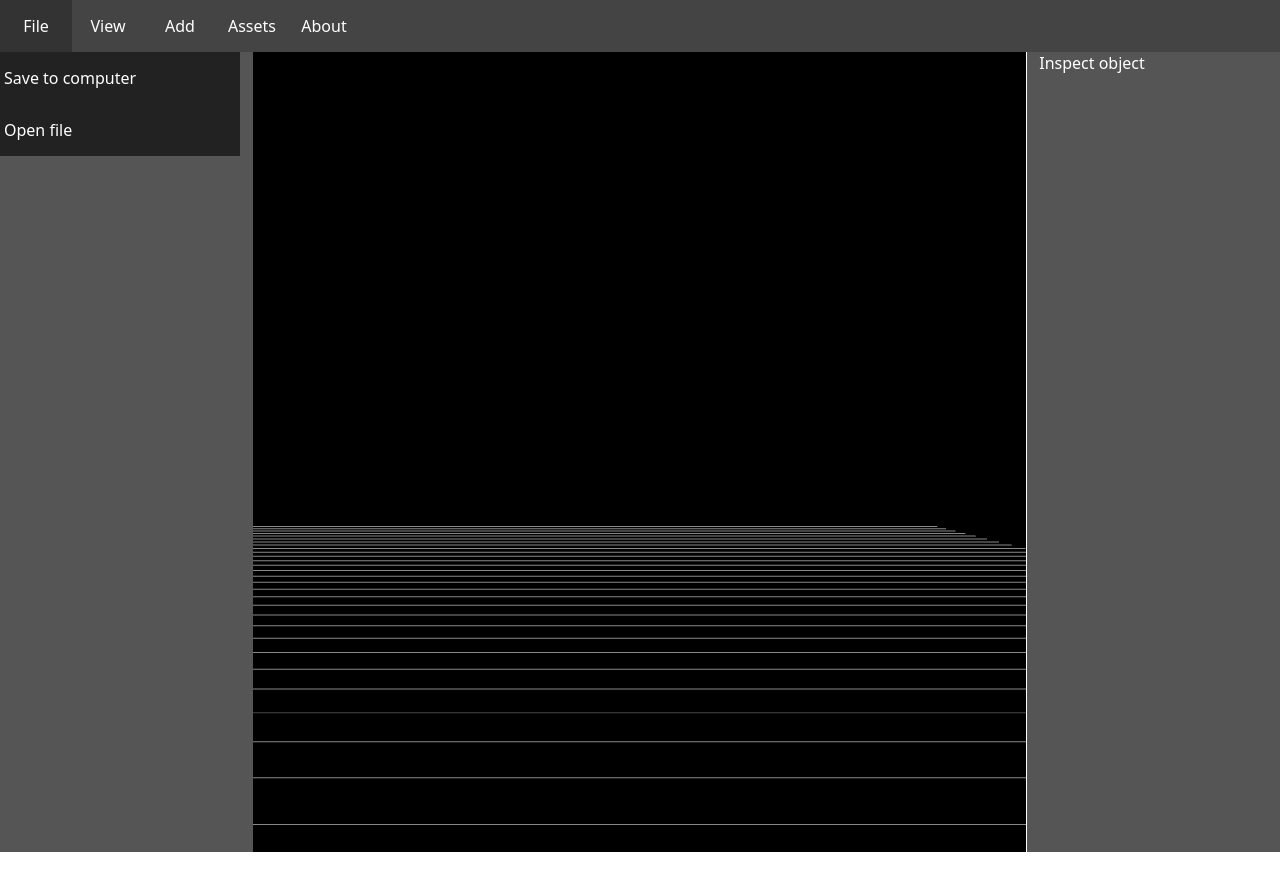
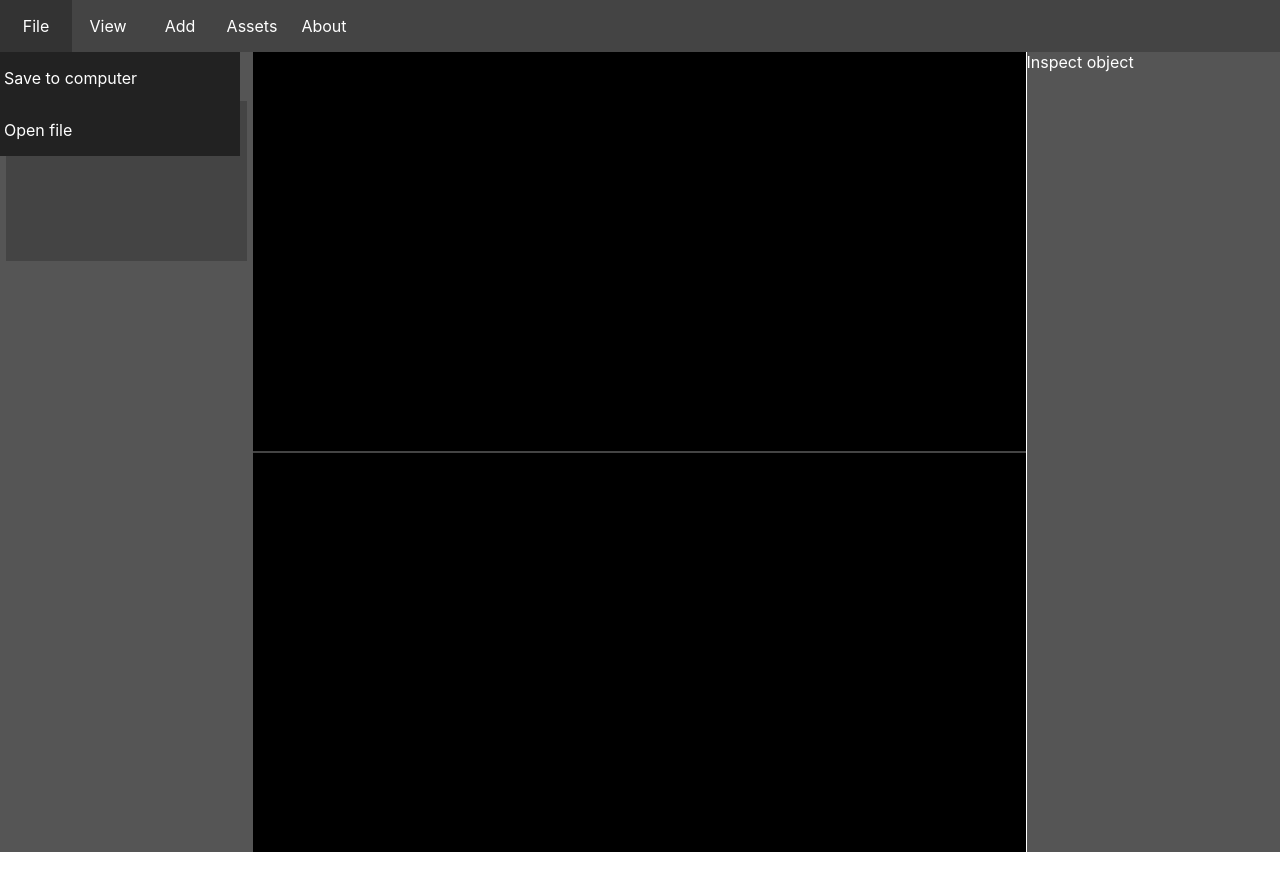
Before and after one commit to angeloaf20/LoafEngine, a website built with Vite: page LoafEngine/index.html in a window 1280 px wide. After the commit the page ends 852 px from the top, so only its background shows below. Built offline with nearby package versions, Linux system fonts and the light colour scheme.

Commit message:
adding children to hierarchy

```diff
--- a/LoafEngine/index.html
+++ b/LoafEngine/index.html
@@ -37,21 +37,24 @@
       </div>
       <div class="lower-panes">
         <div class="panel left-pane">
-          Scene tree
+          Scene Hierarchy
           <div id="scene-name" class="scene-name">SceneName</div>
-          <div class="scene-hierarchy"></div>
-          <div class="draggable" style="float: right;"></div>
+          <div class="scene-hierarchy-container">
+            <div class="scene-hierarchy" id="scene-hierarchy">
+              <ul id="scene-children">
+              </ul>
+            </div>
+          </div>
         </div>
         <div id="render-container" class="render-container">
         </div>
         <div class="panel right-pane">
           Inspect object
-          <div class="draggable" style="float: left;"></div>
         </div>
       </div>
     </div>
     <script type="module" src="/src/main.js"></script>
-    <script type="module" src="./src/ui/ResizePanel.js"></script>
     <script type="module" src="./src/ui/Toolbar.Add.js"></script>
+    <script type="module" src="./src/ui/SceneChildren.js"></script>
   </body>
 </html>
--- a/LoafEngine/src/Core/LoafRender.js
+++ b/LoafEngine/src/Core/LoafRender.js
@@ -38,6 +38,7 @@ class LoafRender {
         this.scene_ = new THREE.Scene();
         this.camera = new THREE.PerspectiveCamera( 75, this.renderContainer.clientWidth / this.renderContainer.clientHeight, 0.1, 2000 );
         this.camera.position.set( 5, 5, 10 );
+        this.camera.name = "Camera";
 
 
         this.renderer.setSize( this.renderContainer.clientWidth, this.renderContainer.clientHeight );
@@ -46,11 +47,16 @@ class LoafRender {
         controls.update();
 
         this.gridHelper = new THREE.GridHelper( 50, 50 );
+        this.gridHelper.name = "Grid helper";
         this.scene_.add( this.gridHelper );
 
         this.axesHelper = new THREE.AxesHelper( 2 );
         this.axesHelper.position.x = -5;
         this.axesHelper.position.y = 5;
+        this.axesHelper.name = "Axes helper";
+
+        this.renderableItems = new THREE.Group();
+        this.renderableItems.add(this.camera);
 
 
         this.renderContainer.appendChild( this.renderer.domElement );
--- a/LoafEngine/src/UI/AddMesh.js
+++ b/LoafEngine/src/UI/AddMesh.js
@@ -4,9 +4,9 @@ class AddMesh {
     constructor( meshType, scene ) {
         this.scene = scene;
         this.mesh = meshType;
-        console.log(this.mesh);
         this.selectMesh( this.mesh );
     }
+
 
     selectMesh( meshType ) {
         switch( meshType ) {
@@ -17,6 +17,7 @@ class AddMesh {
             case ( "Sphere"):
                 this.createSphere( 5, 32, 16 , this.scene);
                 console.log("Adding sphere to scene");
+                break;
             default:
                 console.warn("not valid mesh!");
                 break;
@@ -27,7 +28,9 @@ class AddMesh {
         const boxGeo = new THREE.BoxGeometry( width, height, depth );
         const boxMat = new THREE.MeshBasicMaterial();
         const box = new THREE.Mesh( boxGeo, boxMat );
+        box.name = "Box";
         scene.add(box);
+        console.log(scene.children);
         return box;
     }
 
@@ -35,6 +38,7 @@ class AddMesh {
         const sphereGeo = new THREE.SphereGeometry( radius, widthSegments, heightSegments );
         const sphereMat = new THREE.MeshBasicMaterial();
         const sphere = new THREE.Mesh( sphereGeo, sphereMat );
+        sphere.name = "Sphere";
         scene.add(sphere);
         return sphere;
     }
--- /dev/null
+++ b/LoafEngine/src/UI/SceneChildren.js
@@ -0,0 +1,33 @@
+class SceneChildren {
+    constructor( renderable, parentElement) {
+        this.renderable = renderable;
+        this.parentElement = parentElement;
+        this.renderableList = this.getChildren( this.renderable );
+        this.createSceneHierarchyItems( this.renderableList, this.parentElement );
+        console.log(this.renderable.children);
+    }
+
+    createSceneHierarchyItems( renderableList, parentElement ) {
+        for(let i = 0; i < renderableList.length; i++) {
+            const item = renderableList[i];
+            const elItem = this.createElement( item );
+            this.appendToParent( parentElement, elItem );
+        }
+    }
+
+    getChildren( renderable ) {
+        return renderable.children;
+    }
+
+    appendToParent( parentElement, mesh ) {
+        parentElement.appendChild( mesh );
+    }
+
+    createElement( mesh ) {
+        const meshItem = document.createElement( "li" );
+        meshItem.innerText = mesh.name;
+        return meshItem;
+    }
+}
+
+export { SceneChildren };
--- a/LoafEngine/src/main.js
+++ b/LoafEngine/src/main.js
@@ -1,5 +1,17 @@
 import { LoafRender } from './core/LoafRender.js';
 import { ToolbarAdd } from './ui/Toolbar.Add.js';
+import { SceneChildren } from './ui/SceneChildren.js';
+
+function addMeshes(loaf) {
+  const addDropdown = document.getElementById("add-dropdown");
+  const boxAdd = new ToolbarAdd(addDropdown, "Box", loaf.scene_);
+  const sphereAdd = new ToolbarAdd(addDropdown, "Sphere", loaf.scene_);
+}
+
+function addChildrenToSceneHierarchy(scene) {
+  const parentElement = document.getElementById("scene-children");
+  const sceneHier = new SceneChildren( scene, parentElement );
+}
 
 function main() {
   const renderContainer = document.querySelector("#render-container");
@@ -9,6 +21,7 @@ function main() {
   function animate() {
     loaf.update();
     loaf.draw();
+
     requestAnimationFrame(animate);
   }
 
@@ -21,6 +34,8 @@ function main() {
     loaf.camera.updateProjectionMatrix();
   }
 
+  const parentElement = document.getElementById("scene-children");
+  const sceneHier = new SceneChildren( loaf.renderableItems, parentElement );
 
   // Attach handleResize to the window's resize event
   window.addEventListener('resize', handleResize);
@@ -28,10 +43,7 @@ function main() {
   // Start the animation loop
   animate();
 
-  // Add cube to toolbar
-  const addDropdown = document.getElementById("add-dropdown");
-  const boxAdd = new ToolbarAdd(addDropdown, "Box", loaf.scene_);
-  const sphereAdd = new ToolbarAdd(addDropdown, "Sphere", loaf.scene_);
+  addMeshes(loaf);
 }
 
 main();
--- a/LoafEngine/style.css
+++ b/LoafEngine/style.css
@@ -1,7 +1,7 @@
 body {
     overflow: hidden;
     margin: 0;
-    font-family: system-ui, -apple-system, BlinkMacSystemFont, 'Segoe UI', Roboto, Oxygen, Ubuntu, Cantarell, 'Open Sans', 'Helvetica Neue', sans-serif;
+    font-family: Inter;
     color: white;
     user-select: none;
     -webkit-user-select: none; /* Safari */
@@ -55,7 +55,6 @@ body {
 
 .menu-bar > li:hover .dropdown {
     display: block;
-
 }
 
 
@@ -86,3 +85,30 @@ body {
     width: 5%;
     cursor: col-resize;
 }
+
+.scene-hierarchy-container {
+    display: flex;
+    justify-content: center;
+
+}
+
+.scene-hierarchy {
+    height: 10em;
+    width: 95%;
+    margin: 0;
+    background-color: #444;
+}
+
+#scene-children {
+    padding: 0;
+    margin: 0;
+}
+
+#scene-children > li {
+    list-style: none;
+    margin: 0;
+}
+
+#scene-children > li:hover {
+    background-color: #222;
+}
```
